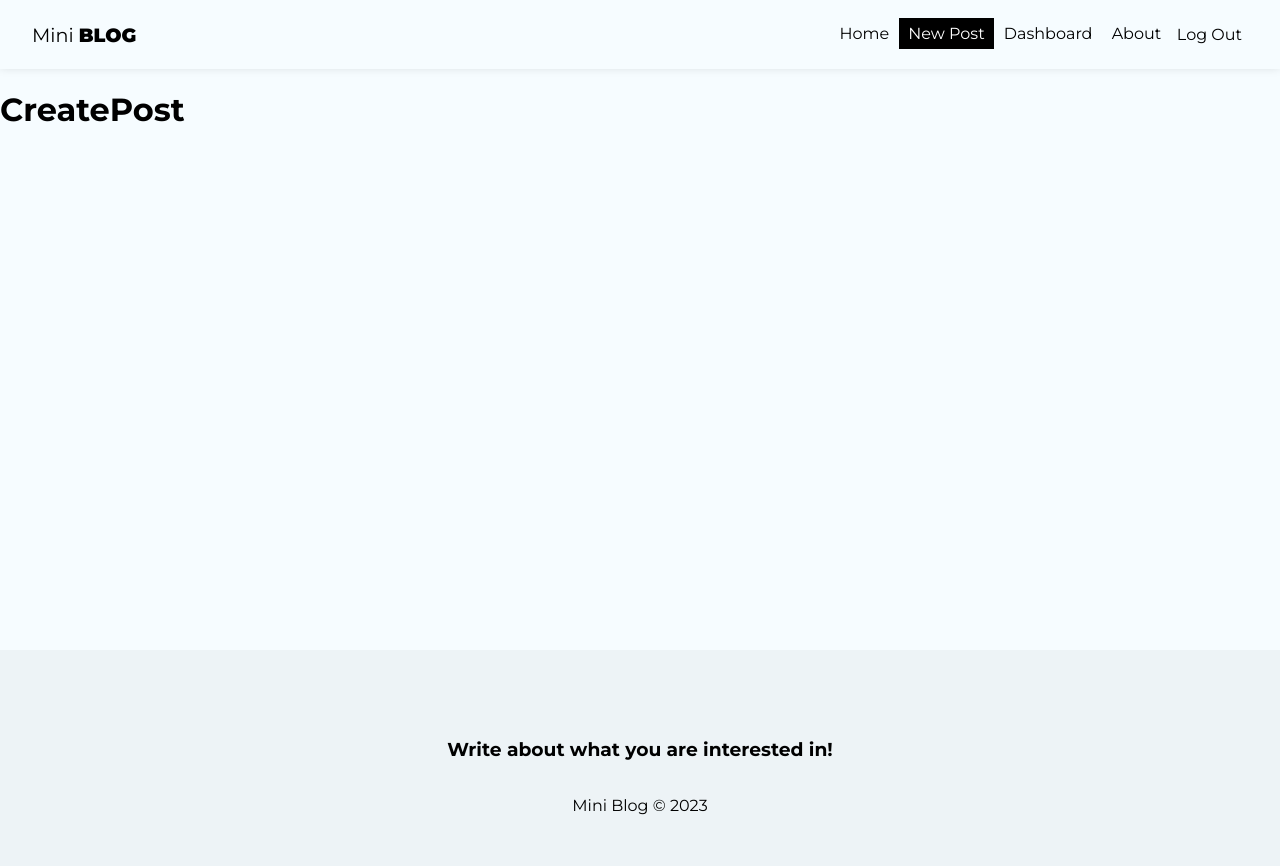
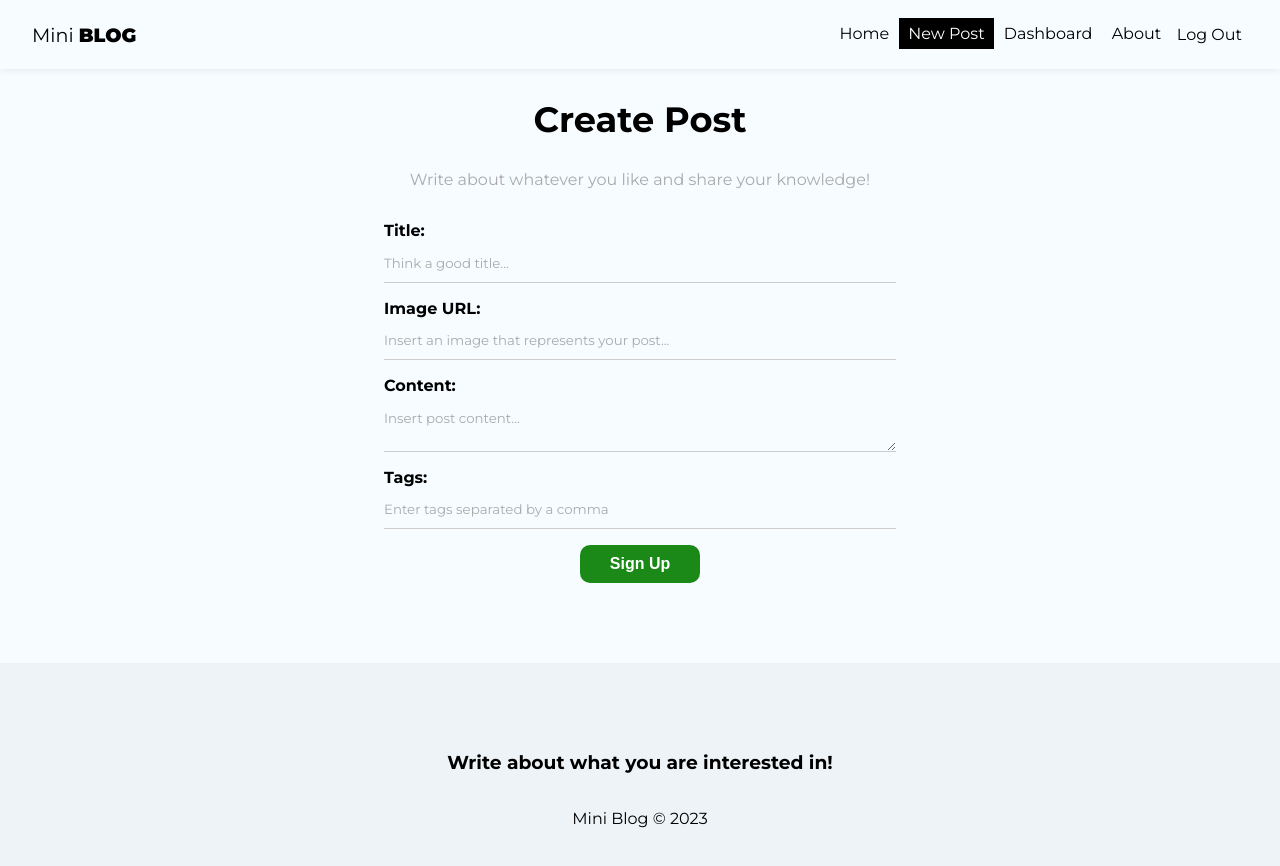
Before and after one commit to felype-carvalho/miniblog, a React (Create React App) app: page /posts/create in a window 1280 px wide. Shown: the top 866 px of the page. Built offline with nearby package versions, Linux system fonts and the light colour scheme; no server answers; sample sign-in values are in the browser's storage.

Commit message:
Added create post page content

```diff
--- a/src/App.js
+++ b/src/App.js
@@ -34,8 +34,6 @@
             setUser(user)
         });
     }, [auth]);
-
-    console.log(user)
 
     if (loadingUser) {
         return <p>Loading...</p>;
--- a/src/hooks/useAuthentication.js
+++ b/src/hooks/useAuthentication.js
@@ -47,9 +47,8 @@
 
             return user;
         } catch (error) {
-            console.log(error);
-            console.log(error.message);
-            console.log(typeof error.message);
+            // console.log(error.message);
+            // console.log(typeof error.message);
 
             let systemErrorMessage;
 
--- a/src/pages/CreatePost/CreatePost.js
+++ b/src/pages/CreatePost/CreatePost.js
@@ -1,9 +1,74 @@
 import styles from './CreatePost.module.css';
 
+import { useState } from 'react';
+import { useNavigate } from 'react-router-dom';
+import { useAuthValue } from '../../context/AuthContext';
+
 const CreatePost = () => {
+    const [title, setTitle] = useState("");
+    const [image, setImage] = useState("");
+    const [body, setBody] = useState("");
+    const [tags, setTags] = useState([]);
+    const [formError, setFormError] = useState("");
+
+    const handleSubmit = (e) => {
+        e.preventDefault();
+    };
+
+
     return (
-        <div>
-            <h1>CreatePost</h1>
+        <div className={styles.create_post}>
+            <h2>Create Post</h2>
+            <p>Write about whatever you like and share your knowledge!</p>
+            <form onSubmit={handleSubmit}>
+                <label>
+                    <span>Title:</span>
+                    <input
+                        type="text"
+                        name="title"
+                        required
+                        placeholder="Think a good title..."
+                        onChange={(e) => setTitle(e.target.value)}
+                        value={title}
+                    />
+                </label>
+                <label>
+                    <span>Image URL:</span>
+                    <input
+                        type="text"
+                        name="image"
+                        required
+                        placeholder="Insert an image that represents your post..."
+                        onChange={(e) => setImage(e.target.value)}
+                        value={image}
+                    />
+                </label>
+                <label>
+                    <span>Content:</span>
+                    <textarea
+                        name="body"
+                        required
+                        placeholder="Insert post content..."
+                        onChange={(e) => setBody(e.target.value)}
+                        value={body}
+                    ></textarea>
+                </label>
+                <label>
+                    <span>Tags:</span>
+                    <input
+                        type="text"
+                        name="tags"
+                        required
+                        placeholder="Enter tags separated by a comma"
+                        onChange={(e) => setTags(e.target.value)}
+                        value={tags}
+                    />
+                </label>
+                <button className="btn">Sign Up</button>
+                {/* {!loading && <button className="btn">Sign Up</button>}
+                {loading && <button className="btn" disabled>Loading...</button>}
+                {error && <p className="error">{error}</p>} */}
+            </form>
         </div>
     )
 }
--- a/src/pages/CreatePost/CreatePost.module.css
+++ b/src/pages/CreatePost/CreatePost.module.css
@@ -0,0 +1,12 @@
+.create_post {
+    text-align: center;
+}
+
+.create_post h2 {
+    font-size: 2.2em;
+}
+
+.create_post p {
+    color: #aaa;
+    margin-bottom: 2em;
+}
```
